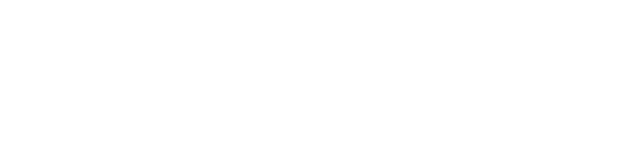
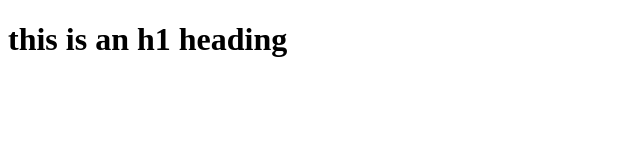
Before and after one commit to Boczkofski/website, a plain HTML site: page index.html in a window 1280 px wide. Shown: the whole page, without its empty margins (0-640 px from the left). Drawn offline with Linux system fonts and the light colour scheme.

Commit message:
added an h1 heading to index.html

```diff
--- a/index.html
+++ b/index.html
@@ -6,6 +6,6 @@
     <title>Document</title>
 </head>
 <body>
-
+    <h1>this is an h1 heading</h1>
 </body>
 </html>
```
